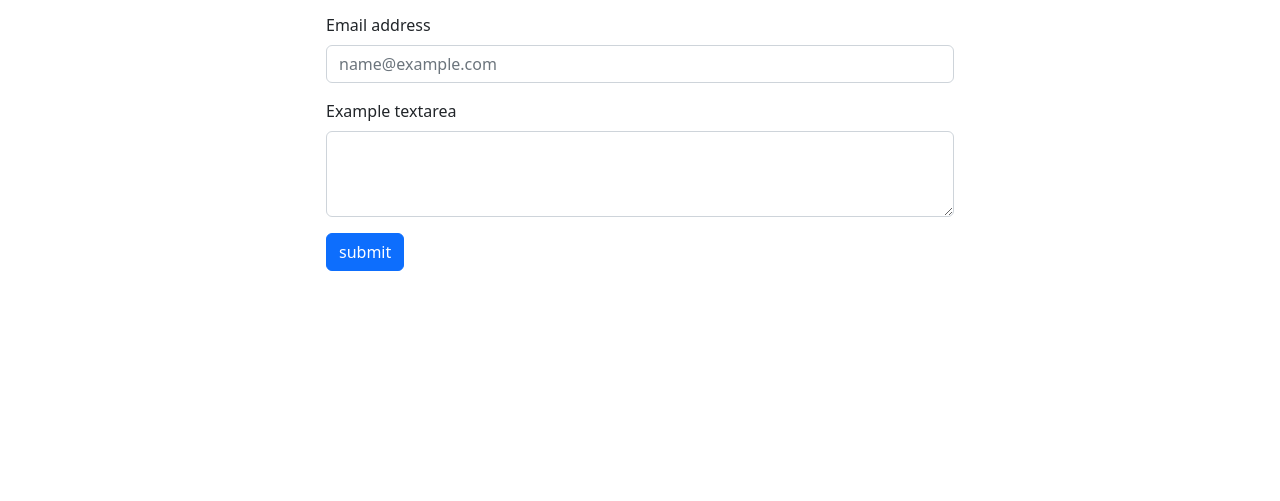
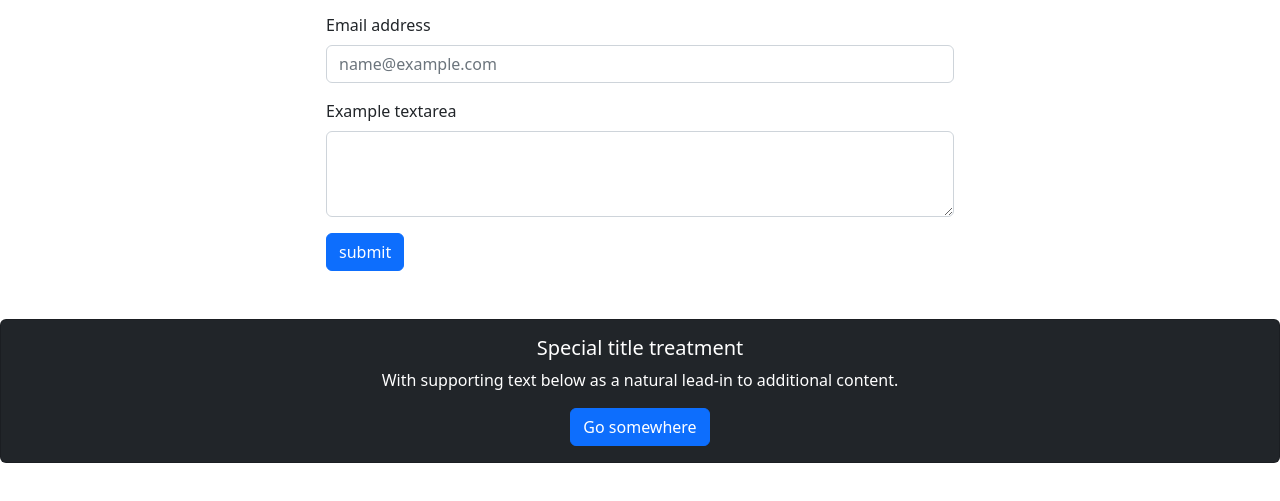
Before and after one commit to hiteshiraval109-ux/bootsrap_ui-responsive-, a plain HTML site: page contant.html in a window 1280 px wide. Shown: the part 223-724 px from the top of the page. Drawn offline with nearby package versions, Linux system fonts and the light colour scheme.

Commit message:
Update contant.html

```diff
--- a/contant.html
+++ b/contant.html
@@ -74,6 +74,18 @@
      </div>
    </div>
 
+     <!--footer-->
+<footer>
+   <div class="card text-center mt-5 bg-dark">
+  <div class="card-body text-white">
+    <h5 class="card-title">Special title treatment</h5>
+    <p class="card-text">With supporting text below as a natural lead-in to additional content.</p>
+    <a href="#" class="btn btn-primary">Go somewhere</a>
+  </div>
+</div>
+</footer>
+
+
     <!---main section-->
 
     <script src="https://cdn.jsdelivr.net/npm/bootstrap@5.2.3/dist/js/bootstrap.bundle.min.js"
```
